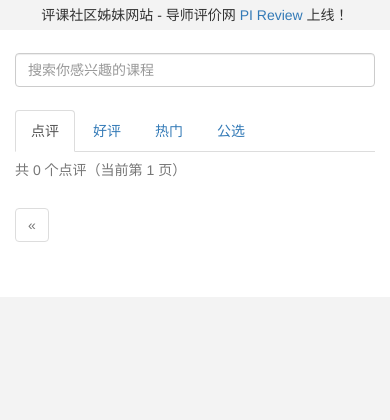
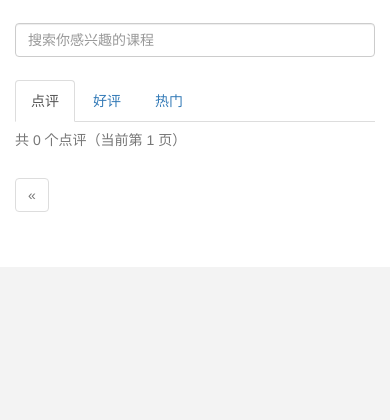
Before and after one commit to yym68686/nuaa-course, a Flask app: page / in a window 390 px wide. Shown: the part 52-472 px from the top of the page. Run offline with Flask 2, Linux system fonts and the light colour scheme; data that the repository does not hold is empty; parts of the project's set-up code (start-up, migrations or seed data) failed here and were passed over; some libraries are stand-ins or nearby versions.

Commit message:
modify mobile

```diff
--- a/app/templates/layout.html
+++ b/app/templates/layout.html
@@ -118,9 +118,9 @@
 
   <!-- banner -->
   <div class="container">
-    <div class="text-center banner mobile">
+    <!-- <div class="text-center banner mobile">
       评课社区姊妹网站 - 导师评价网 <a href="https://pi-review.com/">PI Review</a> 上线！
-    </div>
+    </div> -->
 
     <!-- <div class="text-center banner desktop">
       好消息, 评课社区姊妹网站 - 研究生导师评价网 <a href="https://pi-review.com/">PI Review</a> 上线！
--- a/app/templates/mobile-navbar.html
+++ b/app/templates/mobile-navbar.html
@@ -14,5 +14,5 @@
           {% endif %}
           <li {% if this_module and (this_module=='course.index' or this_module=='home.search') %}class="active"{% endif %}><a href="{{ url_for('course.index') }}">好评</a></li>
           <li {% if this_module and (this_module=='course.popular') %}class="active"{% endif %}><a href="{{ url_for('course.popular') }}">热门</a></li>
-          <li {% if this_module and this_module=='course.public_courses' %}class="active"{% endif %}><a href="{{ url_for('course.public_courses') }}">公选</a></li>
+          <!-- <li {% if this_module and this_module=='course.public_courses' %}class="active"{% endif %}><a href="{{ url_for('course.public_courses') }}">公选</a></li> -->
       </ul>
```
Also changed, not shown: app/static/image/favicon.ico.
